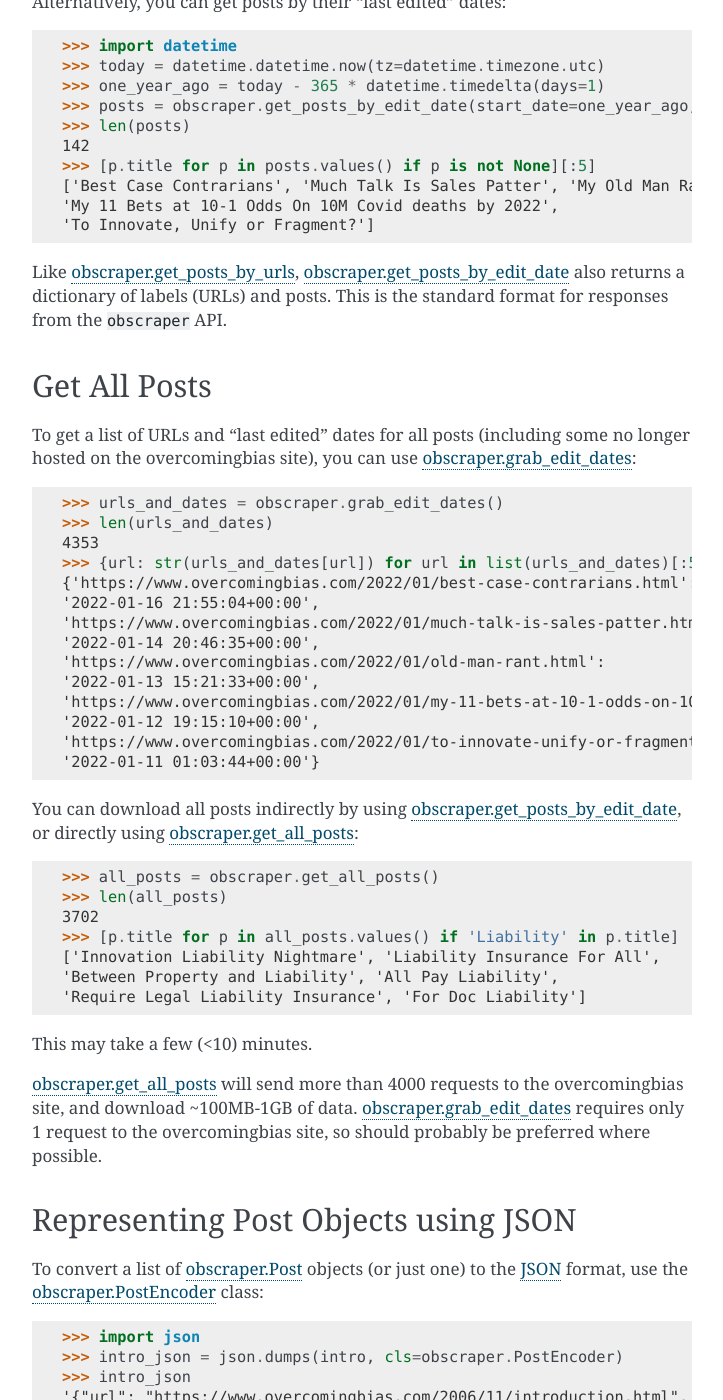
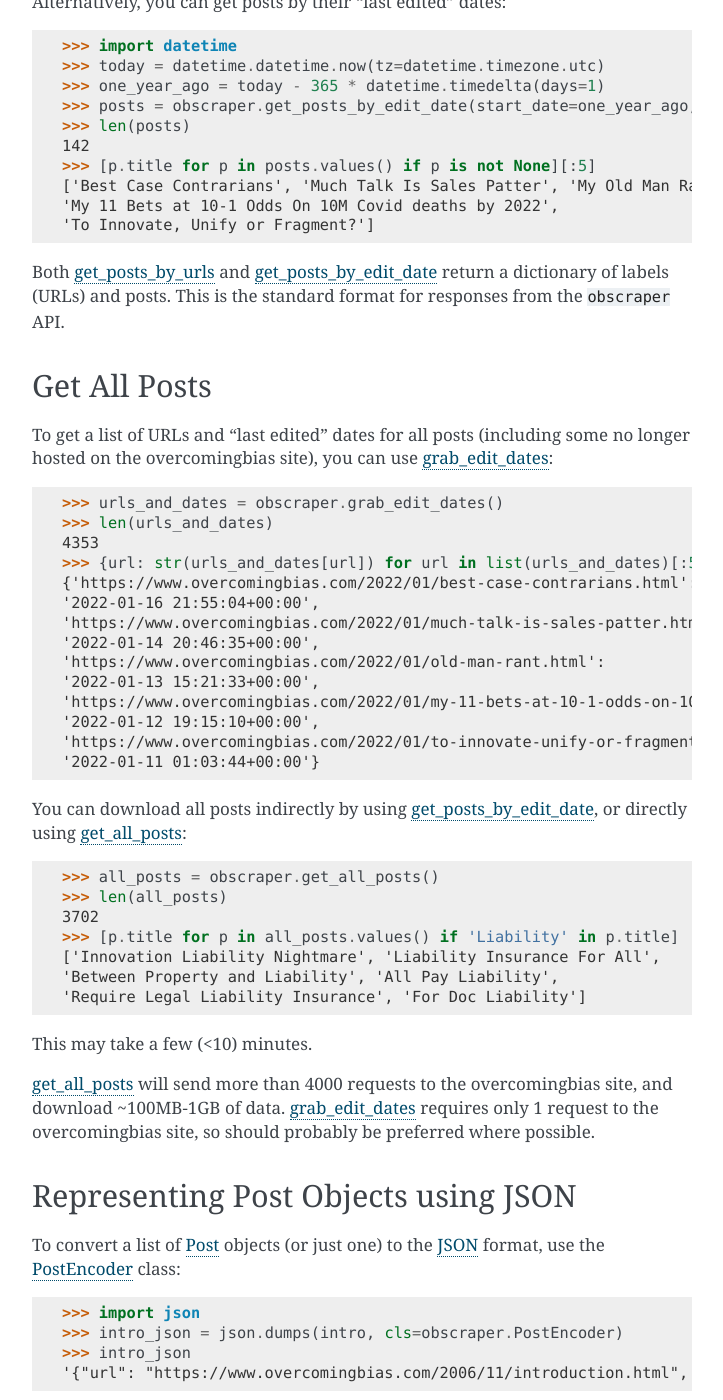
Before and after one commit to chris-mcdo/obscraper, a Sphinx documentation site: the page built from docs/source/getting-started.rst, in a window 1280 px wide and 1400 px high, scrolled down 1524 px. Shown: the whole window, without its empty margins (388-1111 px from the left). Built offline with Sphinx 7.4.7, drawn with Linux system fonts in a browser that asks for light colours; some of the changed text lies outside the part shown.

Commit message:
remove obscraper prefix in link names

```diff
--- a/docs/source/getting-started.rst
+++ b/docs/source/getting-started.rst
@@ -35,7 +35,7 @@ Scrape data from a single post:
     >>> f'{intro.title}, by {intro.author} ({intro.word_count} words)'
     'How To Join, by Robin Hanson (263 words)'
 
-The post is represented as an :ref:`obscraper.Post <post>` object:
+The post is represented as a :ref:`Post <post>` object:
 
 .. code-block:: python
 
@@ -55,7 +55,7 @@ A full list of post attributes can be found in the :doc:`API Reference <api>`.
 Get Multiple Posts
 ******************
 
-To get multiple posts by their URLs, use :ref:`obscraper.get_posts_by_urls <get-posts-by-urls>`:
+To get multiple posts by their URLs, use :ref:`get_posts_by_urls <get-posts-by-urls>`:
 
 .. code-block:: python
 
@@ -67,7 +67,7 @@ To get multiple posts by their URLs, use :ref:`obscraper.get_posts_by_urls <get-
     >>> posts = obscraper.get_posts_by_urls(urls)
 
 This returns a dictionary whose keys are the original URLs, and whose values
-are the corresponding :ref:`obscraper.Post <post>` objects:
+are the corresponding :ref:`Post <post>` objects:
 
 .. code-block:: python
 
@@ -93,9 +93,9 @@ Alternatively, you can get posts by their "last edited" dates:
     'My 11 Bets at 10-1 Odds On 10M Covid deaths by 2022',
     'To Innovate, Unify or Fragment?']
 
-Like :ref:`obscraper.get_posts_by_urls <get-posts-by-urls>`,
-:ref:`obscraper.get_posts_by_edit_date <get-posts-by-edit-date>` also returns
-a dictionary of labels (URLs) and posts.
+Both :ref:`get_posts_by_urls <get-posts-by-urls>` and
+:ref:`get_posts_by_edit_date <get-posts-by-edit-date>` return a dictionary of
+labels (URLs) and posts.
 This is the standard format for responses from the ``obscraper`` API.
 
 Get All Posts
@@ -103,7 +103,7 @@ Get All Posts
 
 To get a list of URLs and "last edited" dates for all posts (including
 some no longer hosted on the overcomingbias site), you can use
-:ref:`obscraper.grab_edit_dates <grab-edit-dates>`:
+:ref:`grab_edit_dates <grab-edit-dates>`:
 
 .. code-block:: python
 
@@ -122,8 +122,8 @@ some no longer hosted on the overcomingbias site), you can use
     'https://www.overcomingbias.com/2022/01/to-innovate-unify-or-fragment.html':
     '2022-01-11 01:03:44+00:00'}
 
-You can download all posts indirectly by using :ref:`obscraper.get_posts_by_edit_date
-<get-posts-by-edit-date>`, or directly using :ref:`obscraper.get_all_posts <get-all-posts>`:
+You can download all posts indirectly by using :ref:`get_posts_by_edit_date
+<get-posts-by-edit-date>`, or directly using :ref:`get_all_posts <get-all-posts>`:
 
 .. code-block:: python
 
@@ -137,17 +137,17 @@ You can download all posts indirectly by using :ref:`obscraper.get_posts_by_edit
 
 This may take a few (<10) minutes.
 
-:ref:`obscraper.get_all_posts <get-all-posts>` will send more than 4000 requests
+:ref:`get_all_posts <get-all-posts>` will send more than 4000 requests
 to the overcomingbias site, and download ~100MB-1GB of data.
-:ref:`obscraper.grab_edit_dates <grab-edit-dates>` requires only 1 request to
+:ref:`grab_edit_dates <grab-edit-dates>` requires only 1 request to
 the overcomingbias site, so should probably be preferred where possible.
 
 Representing Post Objects using JSON
 ************************************
 
-To convert a list of :ref:`obscraper.Post <post>` objects (or just one)
+To convert a list of :ref:`Post <post>` objects (or just one)
 to the `JSON <https://www.json.org/>`_ format, use the
-:ref:`obscraper.PostEncoder <post-encoder>` class:
+:ref:`PostEncoder <post-encoder>` class:
 
 .. code-block:: python
 
@@ -177,8 +177,8 @@ Also, the attributes of the post can be examined more easily in a file:
         ...
     }
 
-To convert the JSON back into an :ref:`obscraper.Post <post>` object, use
-the :ref:`obscraper.PostDecoder <post-decoder>` class:
+To convert the JSON back into a :ref:`Post <post>` object, use
+the :ref:`PostDecoder <post-decoder>` class:
 
 .. code-block:: python
 
@@ -231,7 +231,7 @@ Caching
 
 By default, ``obscraper`` caches recently accessed sites to increase
 speed and reduce the load on the overcomingbias site.
-This cache can be cleared using :ref:`obscraper.clear_cache <clear-cache>`.
+This cache can be cleared using :ref:`clear_cache <clear-cache>`.
 You may want to do this if the site has recently been updated, or a post
 has been added.
 
@@ -241,8 +241,8 @@ Updating Vote and Comment Counts
 Vote and comment counts are collected from separate APIs to the rest of
 the post data.
 
-They can be updated using the :ref:`obscraper.get_votes <get-votes>` and
-:ref:`obscraper.get_comments <get-comments>` functions:
+They can be updated using :ref:`get_votes <get-votes>` and
+:ref:`get_comments <get-comments>`:
 
 .. code-block:: python
 
@@ -273,10 +273,10 @@ anything. For example:
     https://www.overcomingbias.com/blah
 
 When a URL is not found on the overcomingbias site,
-:ref:`obscraper.get_post_by_url <get-post-by-url>` will raise an
-:ref:`obscraper.InvalidResponseError <invalid-response-error>`.
+:ref:`get_post_by_url <get-post-by-url>` will raise an
+:ref:`InvalidResponseError <invalid-response-error>`.
 
-By contrast, :ref:`obscraper.get_posts_by_urls <get-posts-by-urls>` will
+By contrast, :ref:`get_posts_by_urls <get-posts-by-urls>` will
 just return None for that particular post:
 
 .. code-block:: python
```
